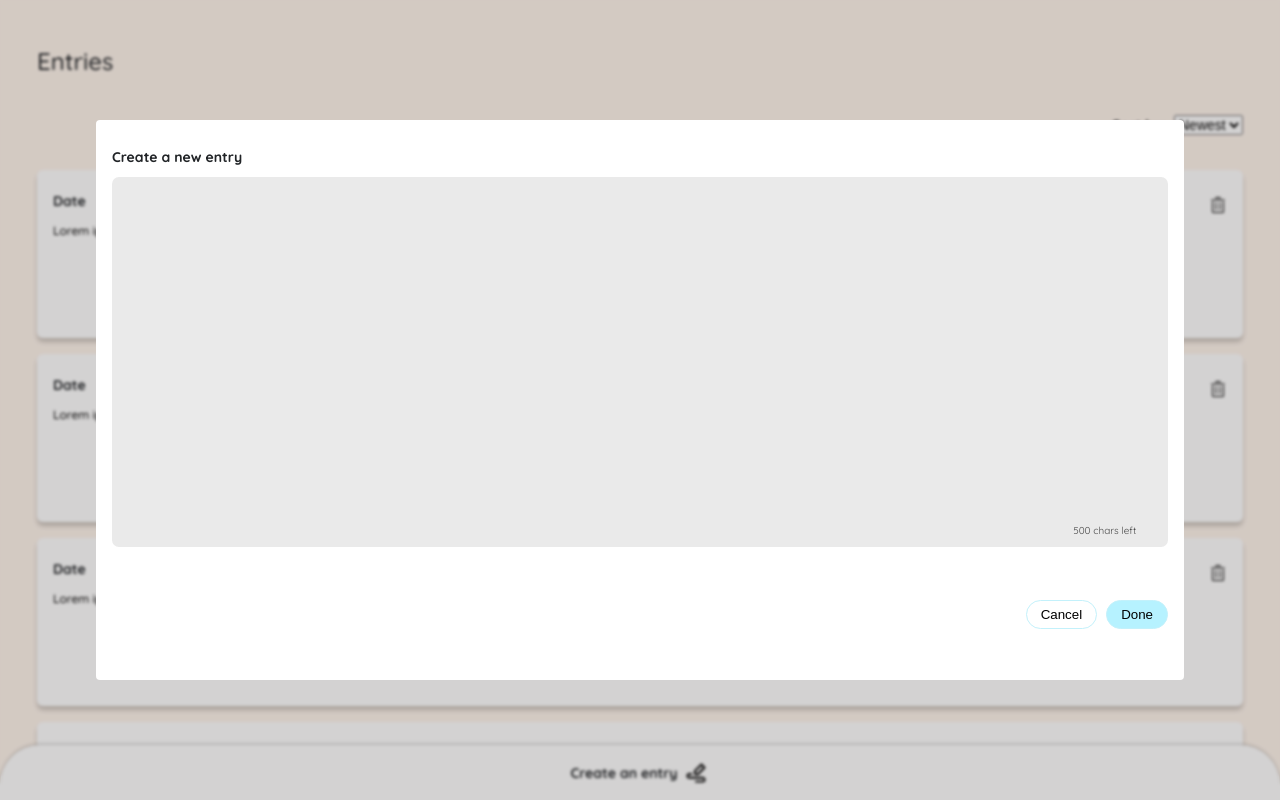
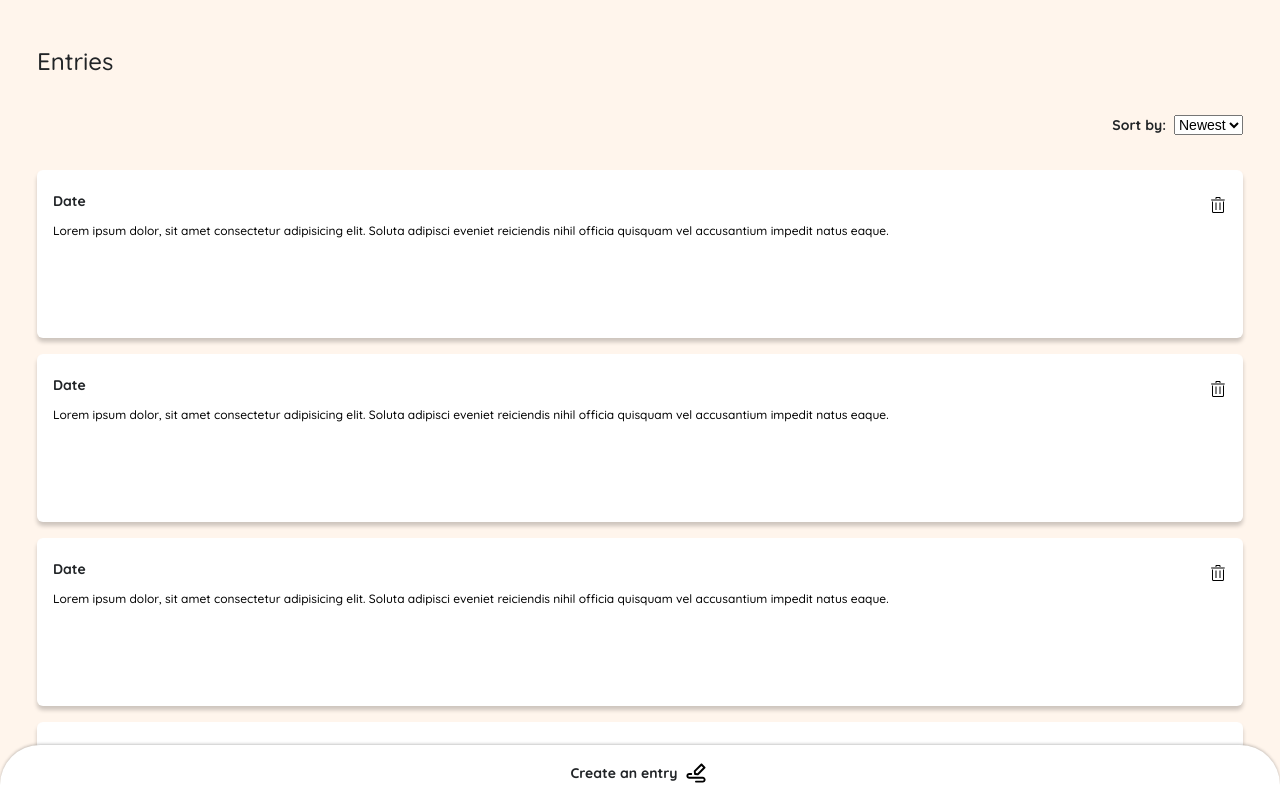
Before and after one commit to Celinaki/Diary, a Vue app: page / in a window 1280 px wide. Shown: the top 800 px of the page. Built offline with nearby package versions, Linux system fonts and the light colour scheme.

Commit message:
Proper functioning for open/close create entry modal

```diff
--- a/src/views/DiaryView.vue
+++ b/src/views/DiaryView.vue
@@ -3,6 +3,10 @@ import EntryCard from '../components/icons/EntryCard.vue';
 import Pagination from '../components/icons/Pagination.vue'
 import CreateEntryButton from '../components/CreateEntryButton.vue'
 import CreateEntryModal from '../components/CreateEntryModal.vue'
+import {ref} from 'vue'
+
+const modalClosed = ref(false);
+
 </script>
 
 <template>
@@ -24,8 +28,8 @@ import CreateEntryModal from '../components/CreateEntryModal.vue'
         </div>
         <Pagination/>
     </div>
-    <CreateEntryButton/>
-    <CreateEntryModal/>
+    <CreateEntryButton @openModal="modalClosed = true"/>
+    <CreateEntryModal v-if="modalClosed" @close="modalClosed = false" />
 </template>
 
 <style scoped>
```
